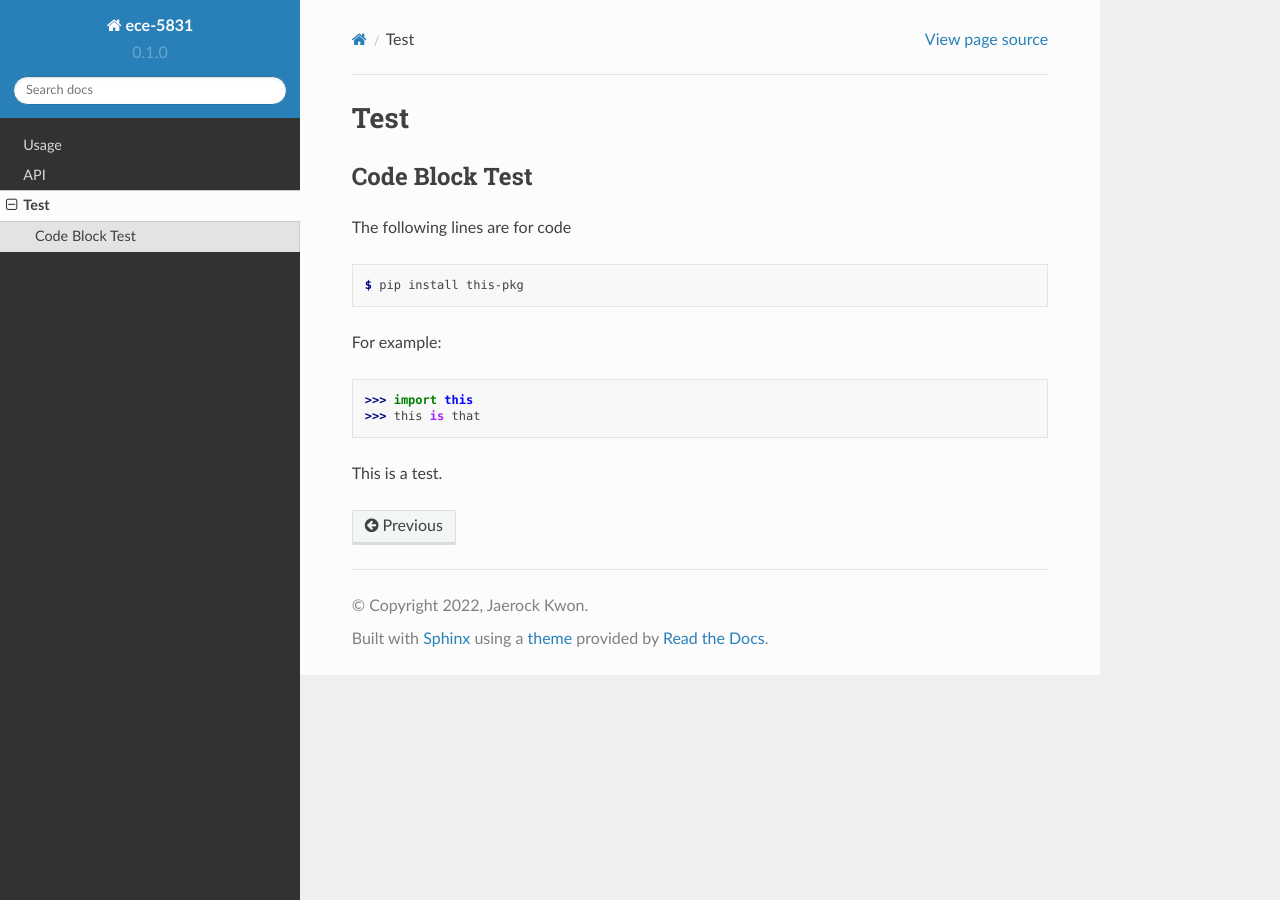
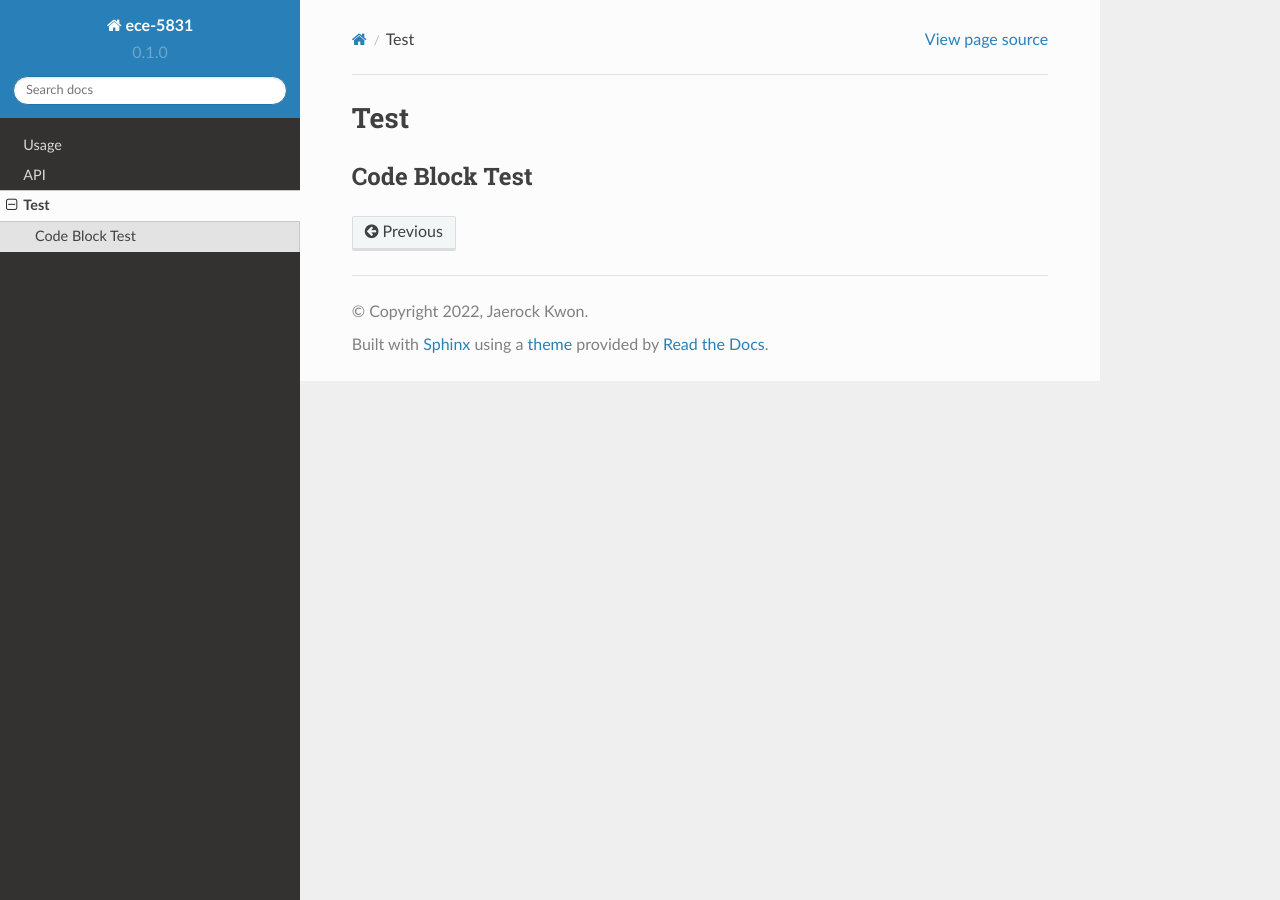
Before and after one commit to jrkwon/ece-5831, a Sphinx documentation site: the page built from docs/source/test.rst, in a window 1280 px wide. Built offline with Sphinx 7.4.7 and the Read the Docs theme 2.0.0, drawn with Linux system fonts in a browser that asks for light colours.

Commit message:
Update test.rst

```diff
--- a/docs/source/test.rst
+++ b/docs/source/test.rst
@@ -3,16 +3,3 @@ Test
 
 Code Block Test
 ---------------
-
-The following lines are for code
-
-.. code-block:: console
-
-  $ pip install this-pkg
-
-For example:
-
->>> import this
->>> this is that
-
-This is a test.
```
